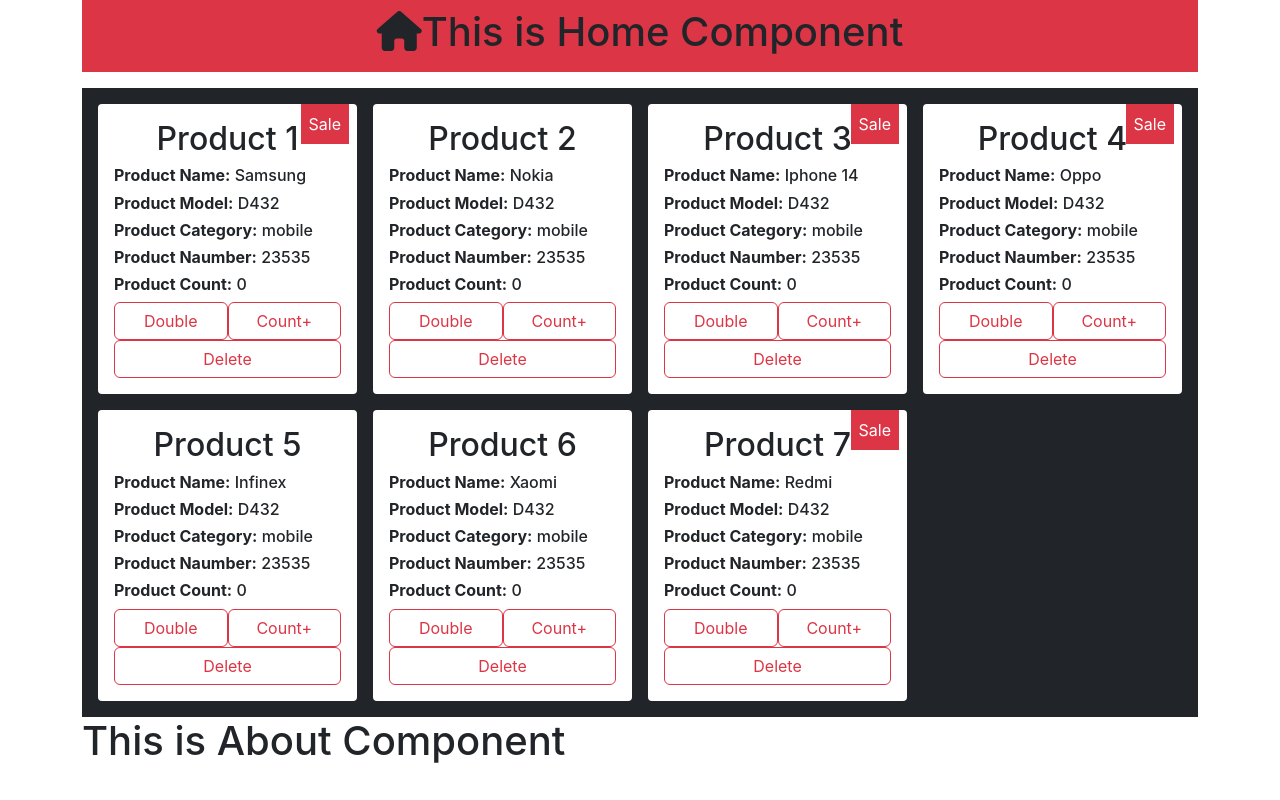
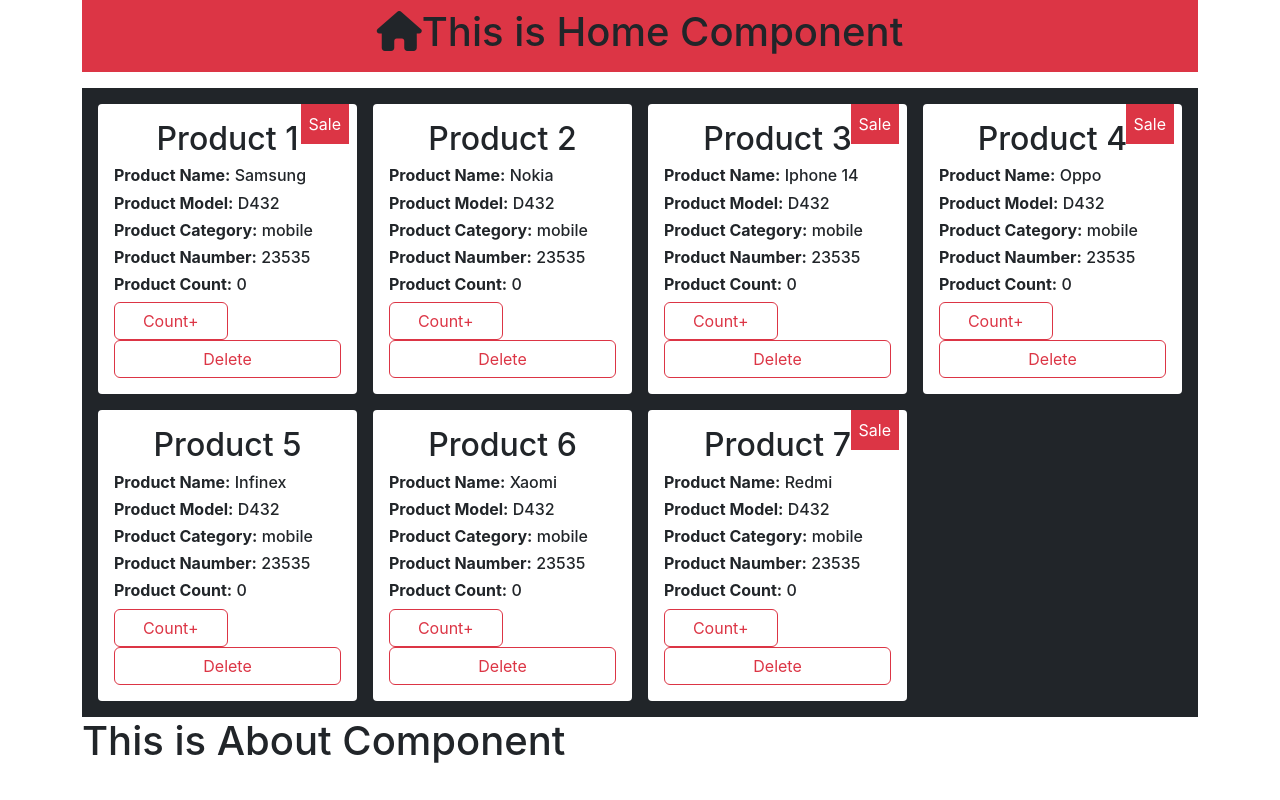
Before and after one commit to bilalmohamed1298/Product-Cart, a React (Create React App) app: page / in a window 1280 px wide. Built offline with nearby package versions, Linux system fonts and the light colour scheme.

Commit message:
Update Child.jsx

```diff
--- a/src/Components/Child/Child.jsx
+++ b/src/Components/Child/Child.jsx
@@ -32,12 +32,7 @@
             ) : (
               ""
             )}
-            <button
-              onClick={() => this.props.double(this.props.productInfo)}
-              className="btn btn-outline-danger w-50"
-            >
-              Double
-            </button>
+
             <button
               onClick={() => this.props.plus(this.props.productInfo)}
               className="btn btn-outline-danger w-50"
```
